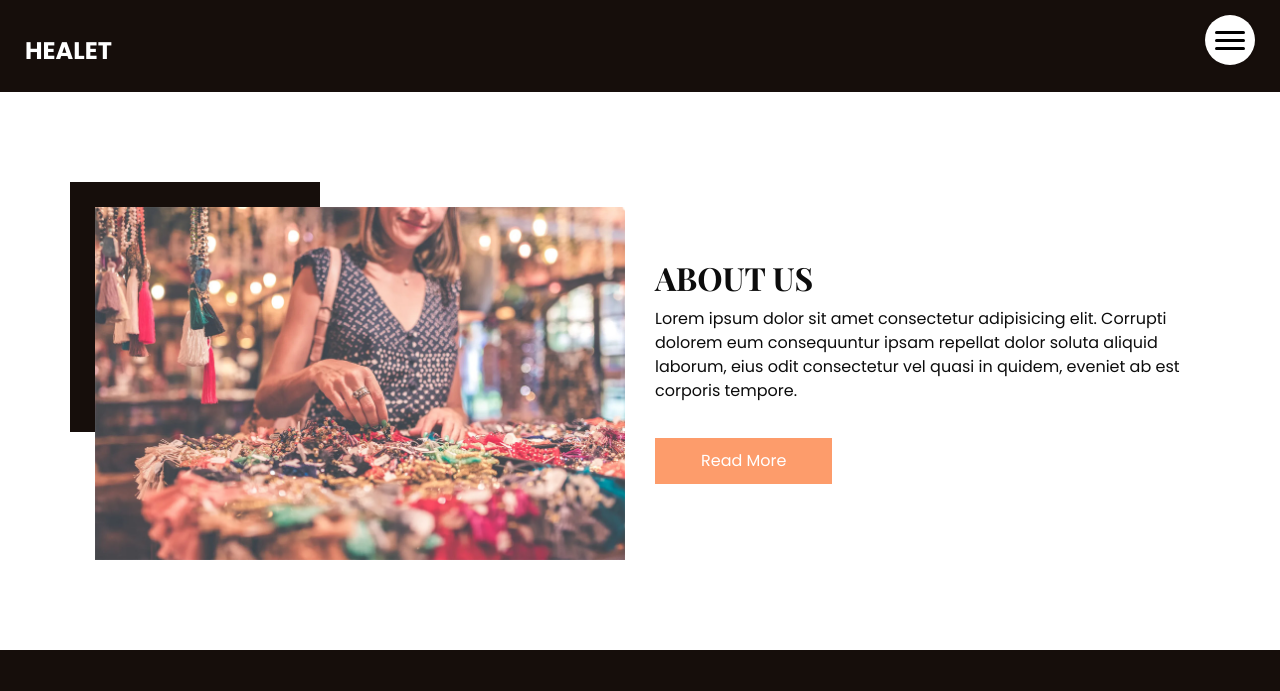
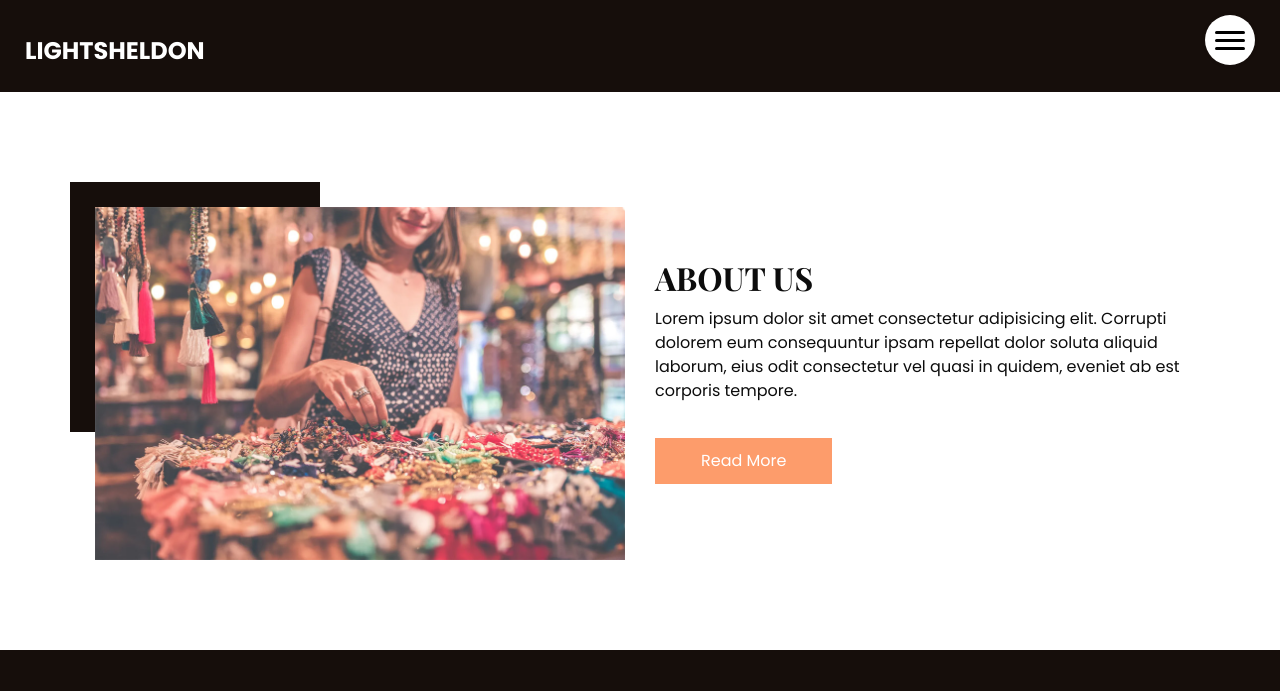
Before and after one commit to LightSheldon/html-application-repo, a plain HTML site: page about.html in a window 1280 px wide. Shown: the top 691 px of the page. Drawn offline with nearby package versions, Linux system fonts and the light colour scheme.

Commit message:
updated the whole index.html file again

```diff
--- a/about.html
+++ b/about.html
@@ -13,7 +13,7 @@
   <meta name="description" content="" />
   <meta name="author" content="" />
 
-  <title>Healet</title>
+  <title>LightSheldon</title>
 
   <!-- bootstrap core css -->
   <link rel="stylesheet" type="text/css" href="css/bootstrap.css" />
@@ -34,7 +34,7 @@
       <nav class="navbar navbar-expand-lg custom_nav-container">
         <a class="navbar-brand" href="index.html">
           <span>
-            Healet
+            LightSheldon
           </span>
         </a>
         <div class="" id="">
```
Also changed, not shown: index.html (line endings or trailing spaces).
